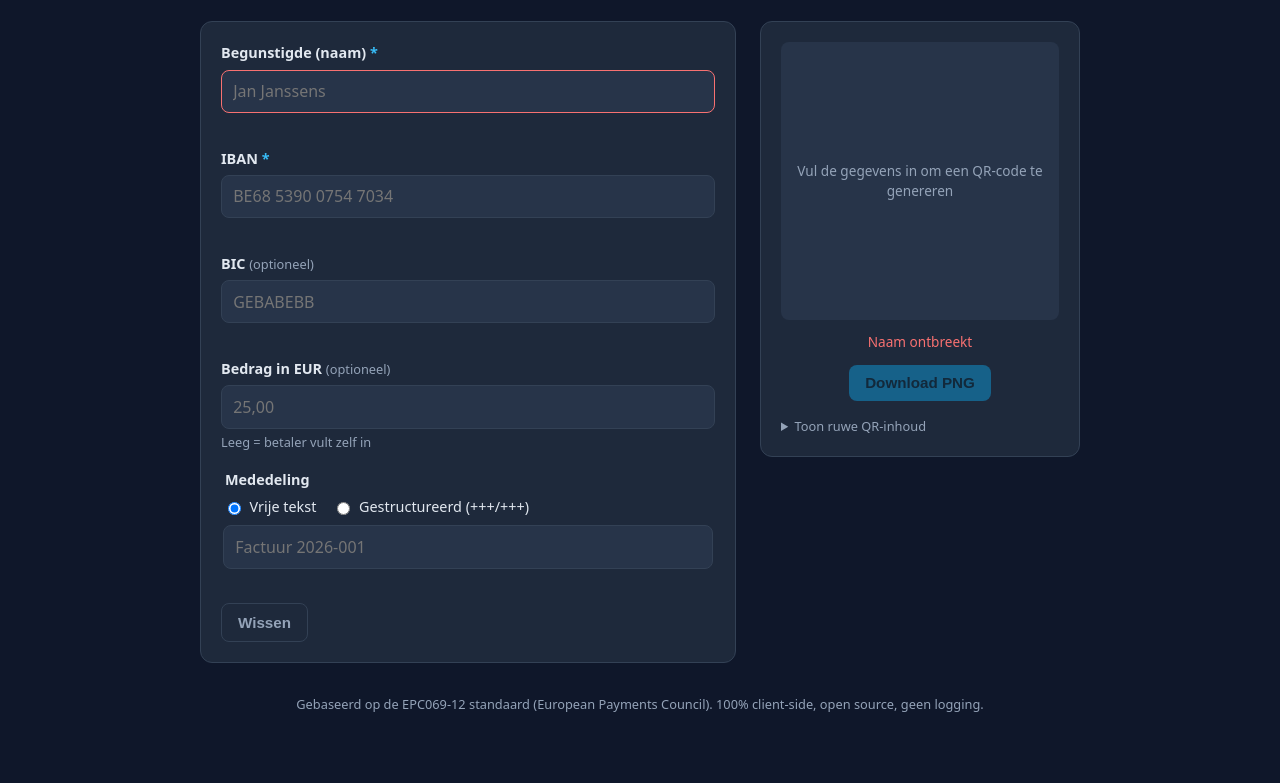
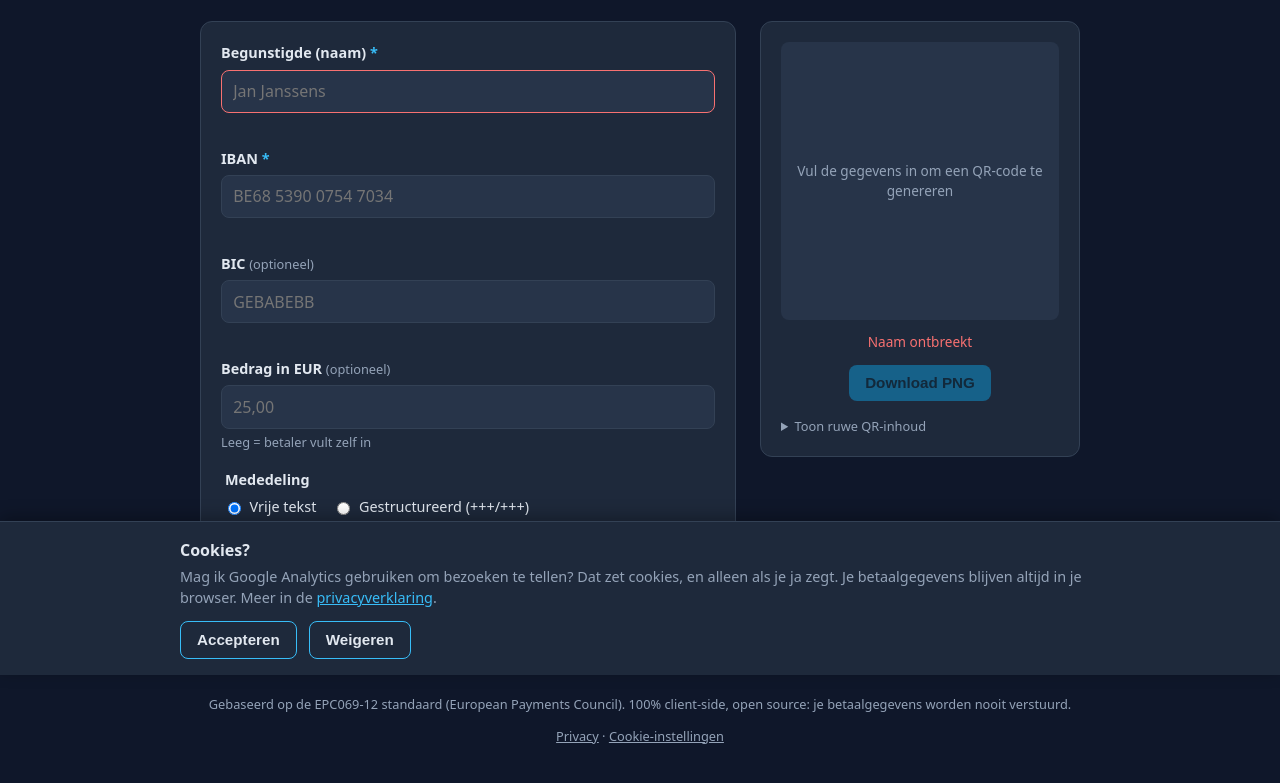
Before and after one commit to marijnvandevoorde/sepaqr, a plain HTML site: page index.html in a window 1280 px wide. Shown: the part 125-908 px from the top of the page. Drawn offline with Linux system fonts and the light colour scheme.

Commit message:
Add GTM behind a consent banner, keep payment data out of GA
GTM-MVXMG87D with Consent Mode v2 (all denied by default), a Dutch cookie
banner and a /privacy page. consent.js strips query and hash before GTM loads,
the form can no longer submit, and the PNG download uses a blob: URL.

Co-Authored-By: Claude Opus 5.5 <noreply@anthropic.com>

```diff
--- a/app.js
+++ b/app.js
@@ -1,7 +1,7 @@
 /*
  * SEPA QR-code generator — volledig client-side.
  * Bouwt een EPC069-12 payload (SEPA Credit Transfer) en rendert die als QR-code.
- * Geen netwerkverkeer, geen tracking. Alles draait lokaal in de browser.
+ * Betaalgegevens verlaten de browser nooit: geen backend, en niets komt in de URL.
  */
 (function () {
   "use strict";
@@ -240,18 +240,26 @@
 
   // ---- Events ------------------------------------------------------------
 
+  // Nooit indienen: een GET-submit zou de velden (IBAN, bedrag...) in de URL zetten.
+  els.form.addEventListener("submit", function (e) { e.preventDefault(); });
   els.form.addEventListener("input", render);
   els.form.addEventListener("change", render);
 
+  // Download via een blob:-URL in plaats van de data:-URL, zodat de QR-inhoud
+  // nooit in een link-URL staat die analytics (klik-/downloadmeting) kan zien.
   els.download.addEventListener("click", function () {
     if (!lastPng) return;
-    var a = document.createElement("a");
-    a.href = lastPng;
     var name = (els.name.value.trim() || "sepa").replace(/[^\w\-]+/g, "_").slice(0, 40);
-    a.download = "sepa-qr-" + name + ".png";
-    document.body.appendChild(a);
-    a.click();
-    document.body.removeChild(a);
+    fetch(lastPng).then(function (r) { return r.blob(); }).then(function (blob) {
+      var url = URL.createObjectURL(blob);
+      var a = document.createElement("a");
+      a.href = url;
+      a.download = "sepa-qr-" + name + ".png";
+      document.body.appendChild(a);
+      a.click();
+      document.body.removeChild(a);
+      setTimeout(function () { URL.revokeObjectURL(url); }, 1000);
+    });
   });
 
   els.reset.addEventListener("click", function () {
--- /dev/null
+++ b/consent.js
@@ -0,0 +1,122 @@
+/*
+ * Google Tag Manager behind a cookie banner, with Google Consent Mode v2.
+ * Load it synchronously, early in <head>:  <script src="consent.js"></script>
+ * Anything with [data-consent-open] reopens the banner ("Cookie-instellingen").
+ *
+ * - GTM_ID below is the only place the container ID lives. Empty = nothing loads.
+ * - Every consent type defaults to 'denied' before GTM loads. Accept grants
+ *   analytics_storage only; the ad_* types always stay denied.
+ * - The choice is kept in localStorage ('sv-consent'); Reject removes GA cookies.
+ * - Payment data stays in the browser: the app keeps no state in the URL, and the
+ *   query string and hash are stripped below before GTM can read the URL, so
+ *   page_location never carries an IBAN, name or amount.
+ */
+(function () {
+  "use strict";
+
+  var GTM_ID = "GTM-MVXMG87D";
+  var KEY = "sv-consent";
+  var PRIVACY_URL = "/privacy";
+
+  if (!GTM_ID) return;
+
+  // Strip ?query and #hash before GA sees the URL (page_location, page_referrer
+  // on the next page). The app never uses either, so this changes nothing for it.
+  if ((location.search || location.hash) && window.history && history.replaceState) {
+    try { history.replaceState(null, "", location.pathname); } catch (e) {}
+  }
+
+  window.dataLayer = window.dataLayer || [];
+  window.gtag = window.gtag || function () { window.dataLayer.push(arguments); };
+  var gtag = window.gtag;
+
+  gtag("consent", "default", {
+    ad_storage: "denied",
+    ad_user_data: "denied",
+    ad_personalization: "denied",
+    analytics_storage: "denied",
+    functionality_storage: "denied",
+    personalization_storage: "denied",
+    security_storage: "denied",
+    wait_for_update: 500
+  });
+
+  function read() { try { return localStorage.getItem(KEY); } catch (e) { return null; } }
+  function write(v) { try { localStorage.setItem(KEY, v); } catch (e) {} }
+
+  if (read() === "granted") gtag("consent", "update", { analytics_storage: "granted" });
+
+  (function (w, d, s, l, i) {
+    w[l].push({ "gtm.start": new Date().getTime(), event: "gtm.js" });
+    var f = d.getElementsByTagName(s)[0], j = d.createElement(s);
+    j.async = true;
+    j.src = "https://www.googletagmanager.com/gtm.js?id=" + encodeURIComponent(i);
+    f.parentNode.insertBefore(j, f);
+  })(window, document, "script", "dataLayer", GTM_ID);
+
+  // GA sets its cookies on the registrable domain (.small-victories.co), so try
+  // every parent domain of this host, not just the host itself.
+  function clearGaCookies() {
+    var parts = location.hostname.split(".");
+    var domains = [""];
+    for (var k = 0; k < parts.length - 1; k++) {
+      var dom = parts.slice(k).join(".");
+      domains.push("; domain=" + dom, "; domain=." + dom);
+    }
+    document.cookie.split(";").forEach(function (c) {
+      var name = c.split("=")[0].trim();
+      if (name === "_ga" || name.indexOf("_ga_") === 0 || name === "_gid") {
+        domains.forEach(function (d) {
+          document.cookie = name + "=; Max-Age=0; path=/" + d;
+        });
+      }
+    });
+  }
+
+  function build() {
+    var banner = document.createElement("section");
+    banner.className = "consent";
+    banner.setAttribute("role", "region");
+    banner.setAttribute("aria-labelledby", "consent-title");
+    banner.hidden = true;
+    banner.innerHTML =
+      '<div class="consent__inner">' +
+      '<h2 id="consent-title">Cookies?</h2>' +
+      "<p>Mag ik Google Analytics gebruiken om bezoeken te tellen? Dat zet cookies, en alleen als je ja zegt. " +
+      "Je betaalgegevens blijven altijd in je browser. Meer in de <a></a>.</p>" +
+      '<div class="consent__actions">' +
+      '<button type="button" class="btn btn--ghost" data-consent="granted">Accepteren</button>' +
+      '<button type="button" class="btn btn--ghost" data-consent="denied">Weigeren</button>' +
+      "</div></div>";
+    var link = banner.querySelector("a");
+    link.href = PRIVACY_URL;
+    link.textContent = "privacyverklaring";
+
+    banner.addEventListener("click", function (e) {
+      var btn = e.target.closest("[data-consent]");
+      if (!btn) return;
+      var value = btn.getAttribute("data-consent");
+      write(value);
+      gtag("consent", "update", { analytics_storage: value });
+      if (value === "denied") clearGaCookies();
+      banner.hidden = true;
+    });
+    document.body.appendChild(banner);
+    return banner;
+  }
+
+  function init() {
+    var banner = build();
+    var stored = read();
+    if (stored !== "granted" && stored !== "denied") banner.hidden = false;
+    document.addEventListener("click", function (e) {
+      if (!e.target.closest("[data-consent-open]")) return;
+      e.preventDefault();
+      banner.hidden = false;
+      banner.querySelector("button").focus();
+    });
+  }
+
+  if (document.readyState === "loading") document.addEventListener("DOMContentLoaded", init);
+  else init();
+})();
--- a/index.html
+++ b/index.html
@@ -2,9 +2,10 @@
 <html lang="nl">
 <head>
   <meta charset="utf-8">
+  <script src="consent.js"></script>
   <meta name="viewport" content="width=device-width, initial-scale=1">
   <title>SEPA QR-code generator — Scan &amp; Betaal</title>
-  <meta name="description" content="Genereer SEPA QR-codes voor bankoverschrijvingen. Volledig client-side, geen tracking, geen server.">
+  <meta name="description" content="Genereer SEPA QR-codes voor bankoverschrijvingen. Volledig client-side: je betaalgegevens verlaten je browser nooit.">
   <link rel="stylesheet" href="style.css">
 </head>
 <body>
@@ -67,7 +68,8 @@
     </div>
 
     <footer class="app__footer">
-      <p>Gebaseerd op de EPC069-12 standaard (European Payments Council). 100% client-side, open source, geen logging.</p>
+      <p>Gebaseerd op de EPC069-12 standaard (European Payments Council). 100% client-side, open source: je betaalgegevens worden nooit verstuurd.</p>
+      <p><a href="/privacy">Privacy</a> · <a href="/privacy" data-consent-open>Cookie-instellingen</a></p>
     </footer>
   </main>
 
--- a/style.css
+++ b/style.css
@@ -194,3 +194,32 @@ input.valid { border-color: var(--ok); }
   font-size: .8rem;
   text-align: center;
 }
+
+.app__footer a { color: var(--muted); }
+.app__footer a:hover { color: var(--text); }
+
+/* Cookie banner (consent.js) */
+.consent {
+  position: fixed;
+  inset: auto 0 0 0;
+  z-index: 20;
+  background: var(--panel);
+  color: var(--text);
+  border-top: 1px solid var(--border);
+  padding: 1rem 1.25rem;
+  font-size: .9rem;
+  box-shadow: 0 -4px 16px rgba(0, 0, 0, .3);
+}
+.consent[hidden] { display: none; }
+.consent__inner { max-width: 920px; margin: 0 auto; }
+.consent h2 { font-size: 1rem; margin: 0 0 .25rem; }
+.consent p { margin: 0 0 .75rem; color: var(--muted); }
+.consent a { color: var(--accent); }
+.consent__actions { display: flex; gap: .75rem; flex-wrap: wrap; }
+.consent__actions .btn { color: var(--text); border-color: var(--accent); }
+.consent .btn:focus-visible { outline: 2px solid var(--accent); outline-offset: 2px; }
+
+/* Privacy page */
+.prose { max-width: 65ch; }
+.prose h2 { font-size: 1.1rem; margin: 1.5rem 0 .5rem; }
+.prose a { color: var(--accent); }
```
Also changed, not shown: privacy.html (added, +30 -0 lines), 1 other file.
